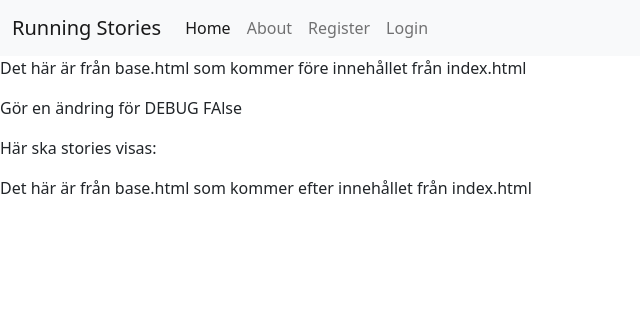
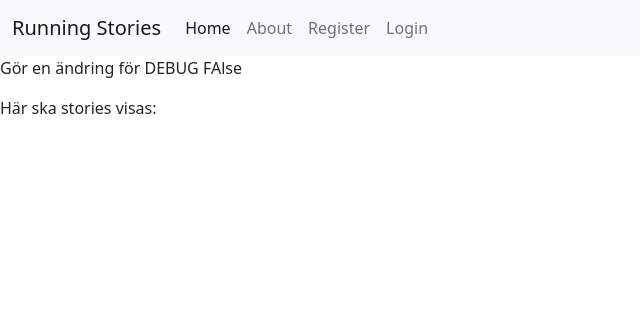
Before and after one commit to SofiaNords/running-stories, a Django app: page / in a window 1280 px wide. Shown: the top 316 px of the page, without its empty margins (0-640 px from the left). Run offline with Django 4.2, Linux system fonts and the light colour scheme; data that the repository does not hold is empty.

Commit message:
Delete info text base.html

```diff
--- a/runningstories/settings.py
+++ b/runningstories/settings.py
@@ -27,7 +27,7 @@ TEMPLATES_DIR = os.path.join(BASE_DIR, 'templates')
 SECRET_KEY = 'django-insecure-e)gwxkrk^%wuy)t&kt5x*)6q#_2093tfquhkh60250(!#gxo2x'
 
 # SECURITY WARNING: don't run with debug turned on in production!
-DEBUG = True
+DEBUG = False
 
 ALLOWED_HOSTS = ['8000-sofianords-runningstori-4js02sl7agk.ws-eu111.gitpod.io', '.herokuapp.com']
 
--- a/templates/base.html
+++ b/templates/base.html
@@ -56,12 +56,9 @@
     </div>
   </nav>
 
-
-
-  <p>Det här är från base.html som kommer före innehållet från index.html</p>
   {% block content %}
   {% endblock content %}
-  <p>Det här är från base.html som kommer efter innehållet från index.html</p>
+
 </body>
 
 </html>
```
